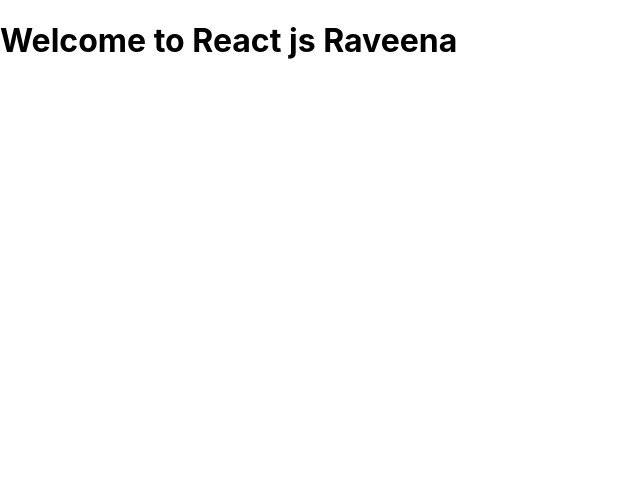
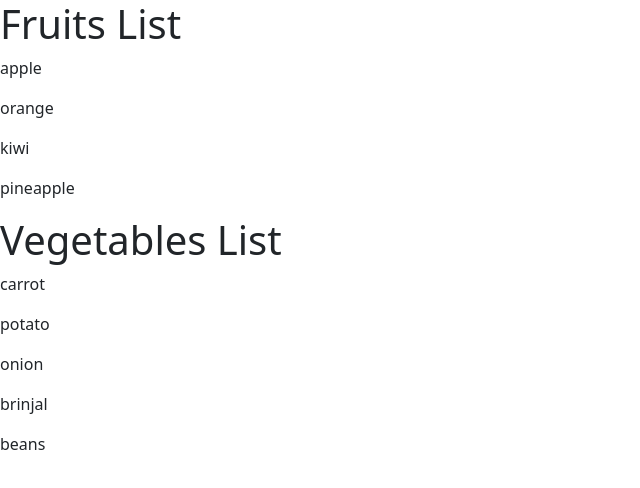
Before and after one commit to Raveenaa96/25188-team-Aug2025-mor-9, a React (Create React App) app: page / in a window 1280 px wide. Shown: the top 488 px of the page, without its empty margins (0-640 px from the left). Built offline with nearby package versions, Linux system fonts and the light colour scheme.

Commit message:
ep-1 jsx,data binding,condition and looping

```diff
--- a/package.json
+++ b/package.json
@@ -7,10 +7,14 @@
     "@testing-library/jest-dom": "^6.9.1",
     "@testing-library/react": "^16.3.0",
     "@testing-library/user-event": "^13.5.0",
+    "bootstrap": "^5.3.8",
+    "formik": "^2.4.9",
     "react": "^19.2.0",
+    "react-bootstrap": "^2.10.10",
     "react-dom": "^19.2.0",
     "react-scripts": "5.0.1",
-    "web-vitals": "^2.1.4"
+    "web-vitals": "^2.1.4",
+    "yup": "^1.7.1"
   },
   "scripts": {
     "start": "react-scripts start",
--- a/src/App.css
+++ /dev/null
@@ -1,38 +0,0 @@
-.App {
-  text-align: center;
-}
-
-.App-logo {
-  height: 40vmin;
-  pointer-events: none;
-}
-
-@media (prefers-reduced-motion: no-preference) {
-  .App-logo {
-    animation: App-logo-spin infinite 20s linear;
-  }
-}
-
-.App-header {
-  background-color: #282c34;
-  min-height: 100vh;
-  display: flex;
-  flex-direction: column;
-  align-items: center;
-  justify-content: center;
-  font-size: calc(10px + 2vmin);
-  color: white;
-}
-
-.App-link {
-  color: #61dafb;
-}
-
-@keyframes App-logo-spin {
-  from {
-    transform: rotate(0deg);
-  }
-  to {
-    transform: rotate(360deg);
-  }
-}
--- a/src/App.js
+++ /dev/null
@@ -1,25 +0,0 @@
-import logo from './logo.svg';
-import './App.css';
-
-function App() {
-  return (
-    <div className="App">
-      <header className="App-header">
-        <img src={logo} className="App-logo" alt="logo" />
-        <p>
-          Edit <code>src/App.js</code> and save to reload.
-        </p>
-        <a
-          className="App-link"
-          href="https://reactjs.org"
-          target="_blank"
-          rel="noopener noreferrer"
-        >
-          Learn React
-        </a>
-      </header>
-    </div>
-  );
-}
-
-export default App;
--- a/src/index.css
+++ /dev/null
@@ -1,13 +0,0 @@
-body {
-  margin: 0;
-  font-family: -apple-system, BlinkMacSystemFont, 'Segoe UI', 'Roboto', 'Oxygen',
-    'Ubuntu', 'Cantarell', 'Fira Sans', 'Droid Sans', 'Helvetica Neue',
-    sans-serif;
-  -webkit-font-smoothing: antialiased;
-  -moz-osx-font-smoothing: grayscale;
-}
-
-code {
-  font-family: source-code-pro, Menlo, Monaco, Consolas, 'Courier New',
-    monospace;
-}
--- a/src/index.js
+++ b/src/index.js
@@ -1,17 +1,22 @@
 import React from 'react';
 import ReactDOM from 'react-dom/client';
-import './index.css';
-import App from './App';
-import reportWebVitals from './reportWebVitals';
+import SimpleFormik from './pages/ep-8/formik/SimpleFormik';
+import "bootstrap/dist/css/bootstrap.min.css";
+import FormikValidation from './pages/ep-8/formik/FormikValidation';
+import HelloWorld from './pages/ep-1/1-jsx/HelloWorld';
+import DataBinding from './pages/ep-1/2-dataBinding/DataBinding';
+import Condition from './pages/ep-1/3-condition/Condition';
+import Looping from './pages/ep-1/4-looping/Looping';
 
 const root = ReactDOM.createRoot(document.getElementById('root'));
 root.render(
   <React.StrictMode>
-    <h1>Welcome to React js Raveena</h1>
+    {/* <SimpleFormik/> */}
+    {/* <FormikValidation/> */}
+    <Looping/>
   </React.StrictMode>
 );
 
 // If you want to start measuring performance in your app, pass a function
 // to log results (for example: reportWebVitals(console.log))
 // or send to an analytics endpoint. Learn more: https://bit.ly/CRA-vitals
-reportWebVitals();
--- /dev/null
+++ b/src/pages/ep-1/1-jsx/HelloWorld.jsx
@@ -0,0 +1,8 @@
+export default function HelloWorld() {
+    return (
+        <div>
+            <h1>Hello World!!!</h1>
+            <small>Ready to learn React.js</small>
+        </div>
+    )
+}
--- /dev/null
+++ b/src/pages/ep-1/2-dataBinding/DataBinding.jsx
@@ -0,0 +1,17 @@
+export default function DataBinding() {
+    const heading = "Data Binding"
+    const num1 = 200
+    const num2 = 100
+
+    return(
+        <div>
+            <div>
+                <h1>{heading}</h1>
+            </div>
+            <div>
+                Total : {num1 + num2}
+            </div>
+        </div>
+
+    )
+}
--- /dev/null
+++ b/src/pages/ep-1/3-condition/Condition.jsx
@@ -0,0 +1,21 @@
+export default function Condition() {
+    const unreadMessages = 2;
+
+    return(
+        <div>
+            <div className="simple-if">
+                <h1>Simple If using &&</h1>
+                {unreadMessages > 0 &&
+                    <p>you have {unreadMessages} unread messages</p>
+                }
+            </div>
+            <div>
+                <h1>Ternary Operations</h1>
+                {unreadMessages > 0 ?
+                    <p>You have unread messages</p> :
+                    <p>No unread messages</p>
+                }
+            </div>
+        </div>
+    )
+}
--- /dev/null
+++ b/src/pages/ep-1/4-looping/Looping.jsx
@@ -0,0 +1,31 @@
+export default function Looping() {
+    const fruits = ["apple","orange","kiwi","pineapple"];
+    const vegetables = ["carrot","potato","onion","brinjal","beans"];
+
+    return(
+        <div>
+            <div className="fruit-heading">
+                <h1>Fruits List</h1>
+                <div>
+                    {fruits && fruits.length !=0 &&
+                        fruits.map((value,index)=>{
+                            return<p>{value}</p>
+                        })
+                    }
+                </div>
+            </div>
+            <div>
+                <h1>Vegetables List</h1>
+                <div>
+                    {vegetables && vegetables.length!=0 ?
+                        vegetables.map((value,index)=> {
+                            return <p>{value}</p>
+                        })
+                        :
+                        <p>No Vegetables available</p>
+                    }
+                </div>
+            </div>
+        </div>
+    )
+}
--- a/src/reportWebVitals.js
+++ /dev/null
@@ -1,13 +0,0 @@
-const reportWebVitals = onPerfEntry => {
-  if (onPerfEntry && onPerfEntry instanceof Function) {
-    import('web-vitals').then(({ getCLS, getFID, getFCP, getLCP, getTTFB }) => {
-      getCLS(onPerfEntry);
-      getFID(onPerfEntry);
-      getFCP(onPerfEntry);
-      getLCP(onPerfEntry);
-      getTTFB(onPerfEntry);
-    });
-  }
-};
-
-export default reportWebVitals;
```
Also changed, not shown: src/setupTests.js (deleted, +0 -5 lines), 2 other files (tests, documents, lock files or other folders).
